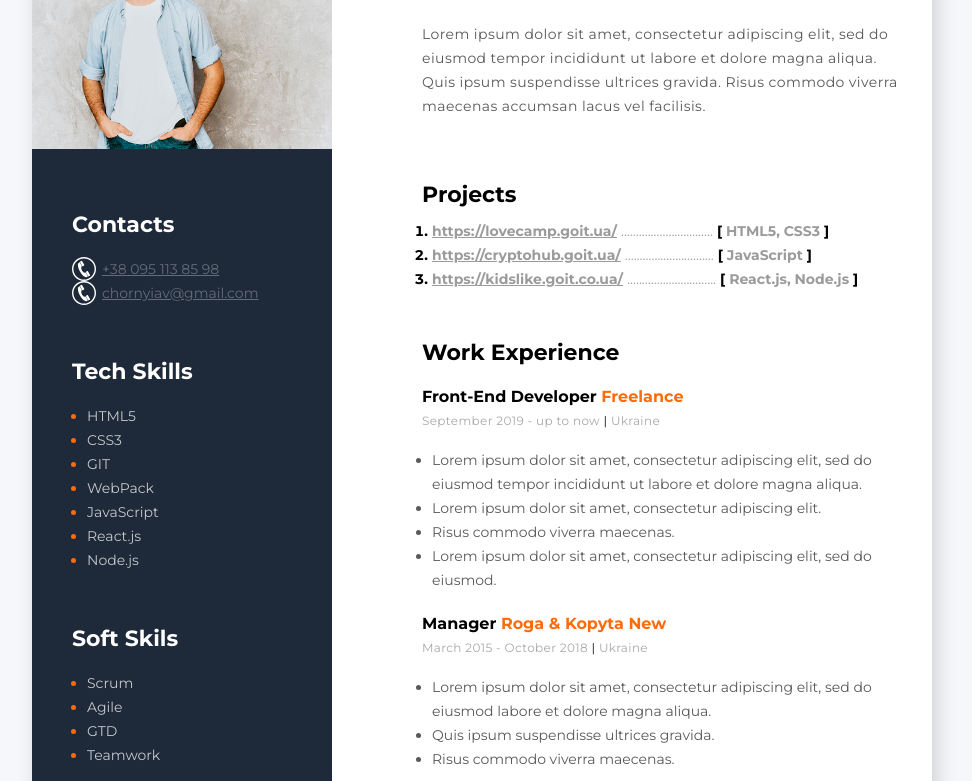
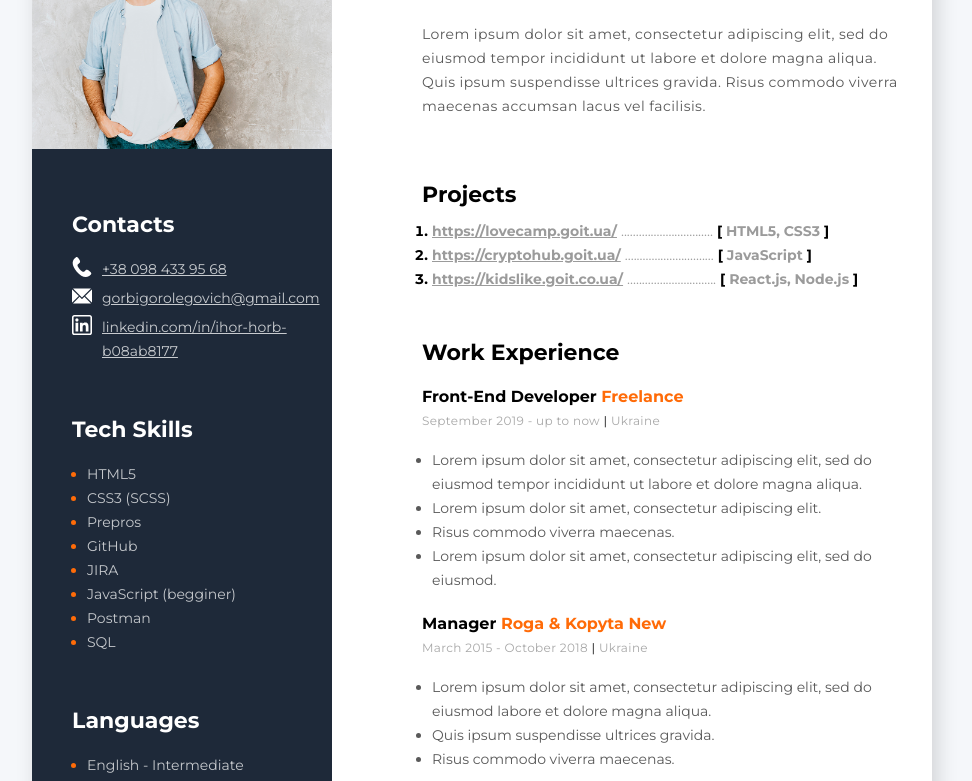
Before and after one commit to Gorb1k/resume.github.io, a plain HTML site: page resumeQA/index.html in a window 1280 px wide. Shown: the part 156-937 px from the top of the page, without its empty margins (18-990 px from the left). Drawn offline with Linux system fonts and the light colour scheme.

Commit message:
added svg

```diff
--- a/resumeQA/css/style.css
+++ b/resumeQA/css/style.css
@@ -56,14 +56,25 @@ body {
 }
 
 .contacts-link {
+    display: block;
     font-size: 14px;
     font-weight: 400;
     line-height: 24px;
-    color: #646c77;
+    color:#c8cbcf;
     padding: 0px 0px 0px 30px;
 }
-.mini-icon {
-    background: url("../img/molumen_phone_icon.svg") 0 50% no-repeat;
+
+.mini-icon_phone {
+    background: url("../img/phone-receiver-silhouette.svg") 0 0/20px no-repeat;
+    margin: 0px 0px 5px 0px;
+}
+.mini-icon_mail {
+    background: url("../img/email.svg") 0 0/20px no-repeat;
+    margin: 0px 0px 5px 0px;
+}
+.mini-icon_linkedin {
+    background: url("../img/linkedin.svg") 0 0/20px no-repeat;
+    margin: 0px 0px 5px 0px;
 }
 .contacts-phone-letters {
     font-size: 14px;
--- a/resumeQA/index.html
+++ b/resumeQA/index.html
@@ -19,11 +19,16 @@
                 <!--Contacts Container  -->
                 <div class="contacts-container">
                     <h3 class="contacts-title">Contacts</h3>
-                    <div class="mini-icon">
-                        <a class="contacts-link" href="tel:+38 095 113 85 98">+38 095 113 85 98</a>
+                    <div class="mini-icon_phone">
+                        <a class="contacts-link" href="tel:+380984339568">+38 098 433 95 68</a>
                     </div>
-                    <div class="mini-icon">
-                        <a class="contacts-link" href="mailto:chornyiav@gmail.com">chornyiav@gmail.com</a>
+                    <div class="mini-icon_mail">
+                        <a class="contacts-link"
+                            href="mailto:gorbigorolegovich@gmail.com">gorbigorolegovich@gmail.com</a>
+                    </div>
+                    <div class="mini-icon_linkedin">
+                        <a class="contacts-link"
+                            href="https://www.linkedin.com/in/ihor-horb-b08ab8177">linkedin.com/in/ihor-horb-b08ab8177</a>
                     </div>
                 </div>
 
@@ -35,26 +40,43 @@
                             <span class="list-text">HTML5</span>
                         </li>
                         <li class="tech-skills-list-item">
-                            <span class="list-text">CSS3</span>
+                            <span class="list-text">CSS3 (SCSS)</span>
                         </li>
                         <li class="tech-skills-list-item">
-                            <span class="list-text">GIT</span>
+                            <span class="list-text">Prepros</span>
                         </li>
                         <li class="tech-skills-list-item">
-                            <span class="list-text">WebPack</span>
+                            <span class="list-text">GitHub</span>
                         </li>
                         <li class="tech-skills-list-item">
-                            <span class="list-text">JavaScript</span>
+                            <span class="list-text">JIRA</span>
                         </li>
                         <li class="tech-skills-list-item">
-                            <span class="list-text">React.js</span>
+                            <span class="list-text">JavaScript (begginer)</span>
                         </li>
                         <li class="tech-skills-list-item">
-                            <span class="list-text">Node.js</span>
+                            <span class="list-text">Postman</span>
+                        </li>
+                        <li class="tech-skills-list-item">
+                            <span class="list-text">SQL</span>
                         </li>
                     </ul>
                 </div>
-
+                <!-- Languages Container -->
+                <div class="soft-skills-container">
+                    <h3 class="soft-skills-title">Languages</h3>
+                    <ul class="soft-skills-list">
+                        <li>
+                            <span class="list-text">English - Intermediate</span>
+                        </li>
+                        <li>
+                            <span class="list-text">Ukrainian - Native</span>
+                        </li>
+                        <li>
+                            <span class="list-text">Russian - Native</span>
+                        </li>
+                    </ul>
+                </div>
                 <!-- Soft Skills Container -->
                 <div class="soft-skills-container">
                     <h3 class="soft-skills-title">Soft Skils</h3>
@@ -66,13 +88,17 @@
                             <span class="list-text">Agile</span>
                         </li>
                         <li>
-                            <span class="list-text">GTD</span>
+                            <span class="list-text">Attention to details</span>
                         </li>
                         <li>
                             <span class="list-text">Teamwork</span>
                         </li>
+                        <li>
+                            <span class="list-text">Proactive</span>
+                        </li>
                     </ul>
                 </div>
+
             </div>
         </aside>
 
```
Also changed, not shown: resumeQA/img/Email.Simple-1.svg (added), resumeQA/img/email-16.jpg (added), resumeQA/img/email.svg (added), resumeQA/img/free-icon-email-181535.svg (added), resumeQA/img/free-icon-phone-call-126509.svg (added), resumeQA/img/linkedin-3-16.ico (added), resumeQA/img/linkedin-3-16.png (added), resumeQA/img/linkedin.svg (added), resumeQA/img/phone-receiver-silhouette.svg (added).
